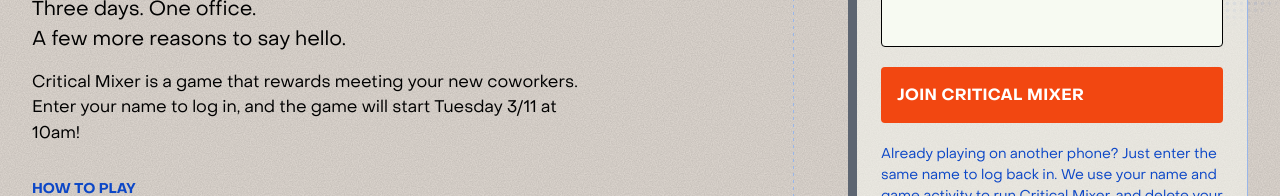
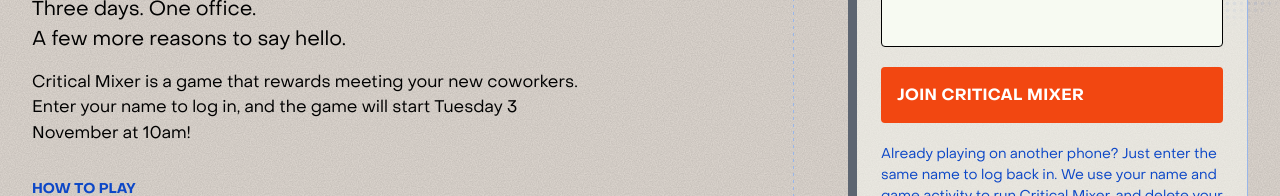
Before and after one commit to joshuaj-criticalmass/critical-mixer, a Next.js app: page / in a window 1280 px wide. Shown: the part 457-653 px from the top of the page. Built offline with nearby package versions, Linux system fonts and the light colour scheme.

Commit message:
copy: spell out 3 November start date

```diff
--- a/src/app/page.tsx
+++ b/src/app/page.tsx
@@ -144,7 +144,7 @@
           </p>
           <p className="intro-copy intro-explainer">
             Critical Mixer is a game that rewards meeting your new coworkers. Enter your name
-            to log in, and the game will start Tuesday 3/11 at 10am!
+            to log in, and the game will start Tuesday 3 November at 10am!
           </p>
           <section className="how-to-play-section" aria-labelledby="how-to-play-heading">
             <h2 id="how-to-play-heading" className="eyebrow">How to play</h2>
```
Also changed, not shown: 1 other file (tests, documents, lock files or other folders).
